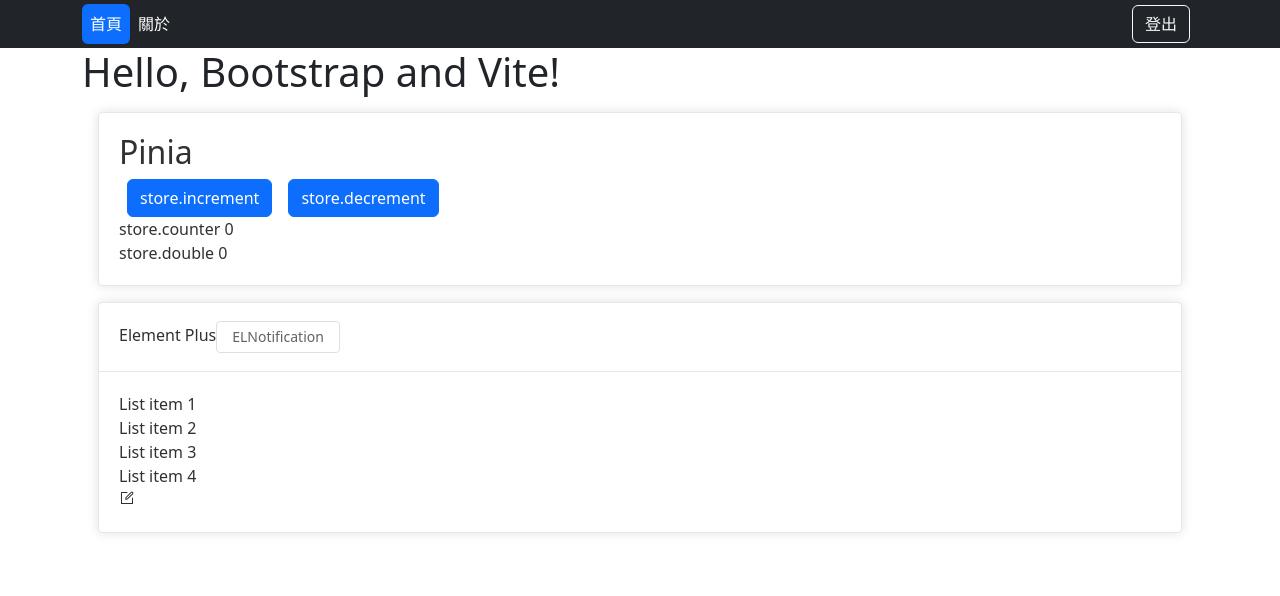
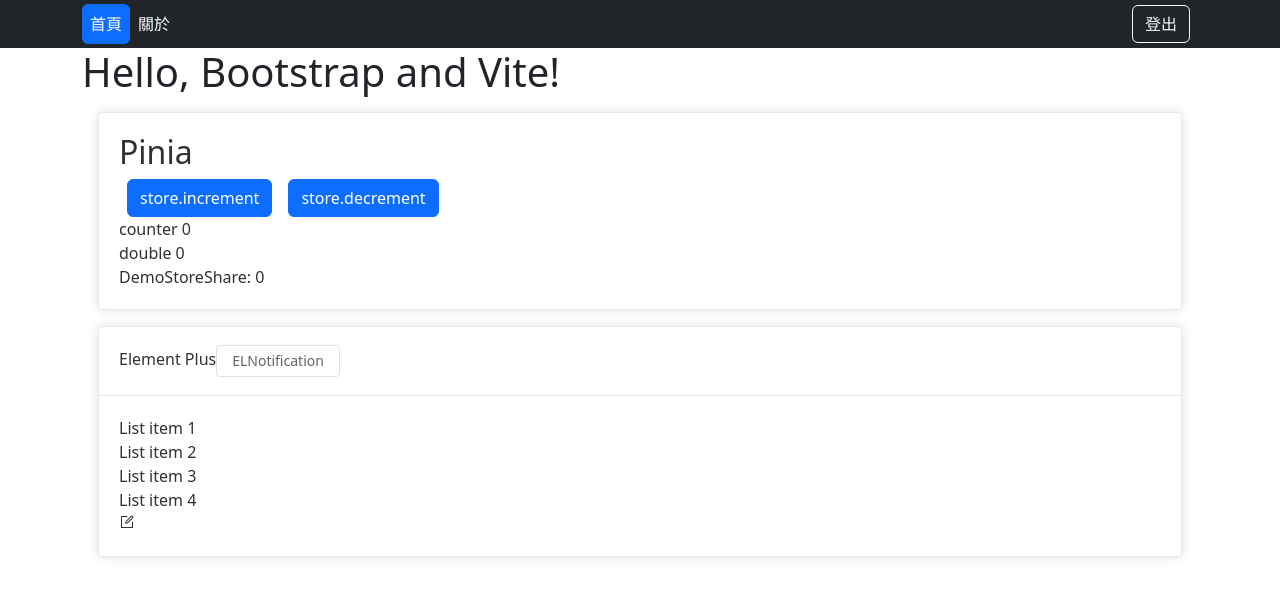
Before and after one commit to bigheadfjuee/vue3-tony-scaffold, a Vue app: page /home in a window 1280 px wide. Shown: the top 596 px of the page. Built offline with nearby package versions, Linux system fonts and the light colour scheme; sample sign-in values are in the browser's storage.

Commit message:
fix: Pinia 要有響應式，要用 storeToRefs() feat : Pinia - Demo Store 移到 DemoStores.vue, DemoStoresShare.vue chores: 把 Header.vue 移到 components 中

```diff
--- /dev/null
+++ b/src/components/DemoStores.vue
@@ -0,0 +1,26 @@
+<template>
+  <div>
+    <h2> Pinia </h2>
+    <div>
+      <button class="btn btn-primary mx-2" @click="store.increment">store.increment</button>
+      <button class="btn btn-primary mx-2" @click="store.decrement">store.decrement</button>
+    </div>
+    <div>counter {{ counter }}</div>
+    <div>double {{ double }}</div>
+
+    <DemoStoresShare></DemoStoresShare>
+  </div>
+</template>
+
+<style scoped></style>
+
+<script setup>
+import DemoStoresShare from '@/components/DemoStoresShare.vue'
+import { useCounterStore } from '../stores/counter'
+import { storeToRefs } from 'pinia'
+
+const store = useCounterStore()
+const { counter, double } = storeToRefs(store) // 重點！要用 storeToRefs 才會有響應
+
+
+</script>
--- /dev/null
+++ b/src/components/DemoStoresShare.vue
@@ -0,0 +1,17 @@
+<template>
+  <div>
+    DemoStoreShare: {{ counter }}
+  </div>
+</template>
+
+<style scoped>
+</style>
+
+<script setup>
+import { storeToRefs } from 'pinia'
+import { useCounterStore } from '@/stores/counter'
+
+const store = useCounterStore()
+const { counter } = storeToRefs(store) // 重點！要用 storeToRefs 才會有響應
+
+</script>
--- a/src/main.js
+++ b/src/main.js
@@ -9,18 +9,19 @@ import 'element-plus/dist/index.css'
 import * as ElementPlusIconsVue from '@element-plus/icons-vue'
 
 import { createApp } from 'vue'
+import { createPinia } from "pinia"
 
 import App from './App.vue'
 import router from './router'
-import store from './store'
 
+const pinia = createPinia()
 const app = createApp(App)
 
+app.use(pinia)
 app.use(ElementPlus, { size: 'small', zIndex: 3000 })
 for (const [key, component] of Object.entries(ElementPlusIconsVue)) {
   app.component(key, component)
 }
 app.use(router)
-app.use(store)
 
 app.mount('#app')
--- a/src/store/index.js
+++ /dev/null
@@ -1,4 +0,0 @@
-import { createPinia } from "pinia"
-const store = createPinia()
-
-export default store
--- a/src/store/counter.js
+++ b/src/stores/counter.js
@@ -1,6 +1,7 @@
 import { ref, computed } from 'vue'
 import { defineStore } from 'pinia'
 
+// Composition API 的寫法
 export const useCounterStore = defineStore('useCounterStore', () => {
     const counter = ref(0)
     const double = computed(() => counter.value * 2)
--- a/src/views/About.vue
+++ b/src/views/About.vue
@@ -6,6 +6,6 @@
 </template>
 
 <script setup>
-import AppHeader from './Header.vue'
+import AppHeader from '@/components/Header.vue'
 
 </script>
--- a/src/views/Home.vue
+++ b/src/views/Home.vue
@@ -4,13 +4,7 @@
     <h1>Hello, Bootstrap and Vite!</h1>
 
     <el-card class="m-3">
-      <h2> Pinia </h2>
-      <div>
-        <button class="btn btn-primary mx-2" @click="store.increment">store.increment</button>
-        <button class="btn btn-primary mx-2" @click="store.decrement">store.decrement</button>
-      </div>
-      <div>store.counter {{ store.counter }}</div>
-      <div>store.double {{ store.double }}</div>
+      <DemoStores></DemoStores>
     </el-card>
     <el-card class="m-3">
       <template #header>
@@ -29,16 +23,9 @@
 
 
 <script setup>
-import { onMounted } from 'vue'
 import { ElNotification } from 'element-plus'
-import AppHeader from './Header.vue'
-import { useCounterStore } from '../store/counter';
-
-const store = useCounterStore()
-
-onMounted(() => {
-
-})
+import AppHeader from '@/components/Header.vue'
+import DemoStores from '@/components/DemoStores.vue'
 
 const showMsg = () => ElNotification({
   message: '通知',
```
Also changed, not shown: jsconfig.json (deleted, +0 -8 lines), src/components/Header.vue (renamed from src/views/Header.vue).
